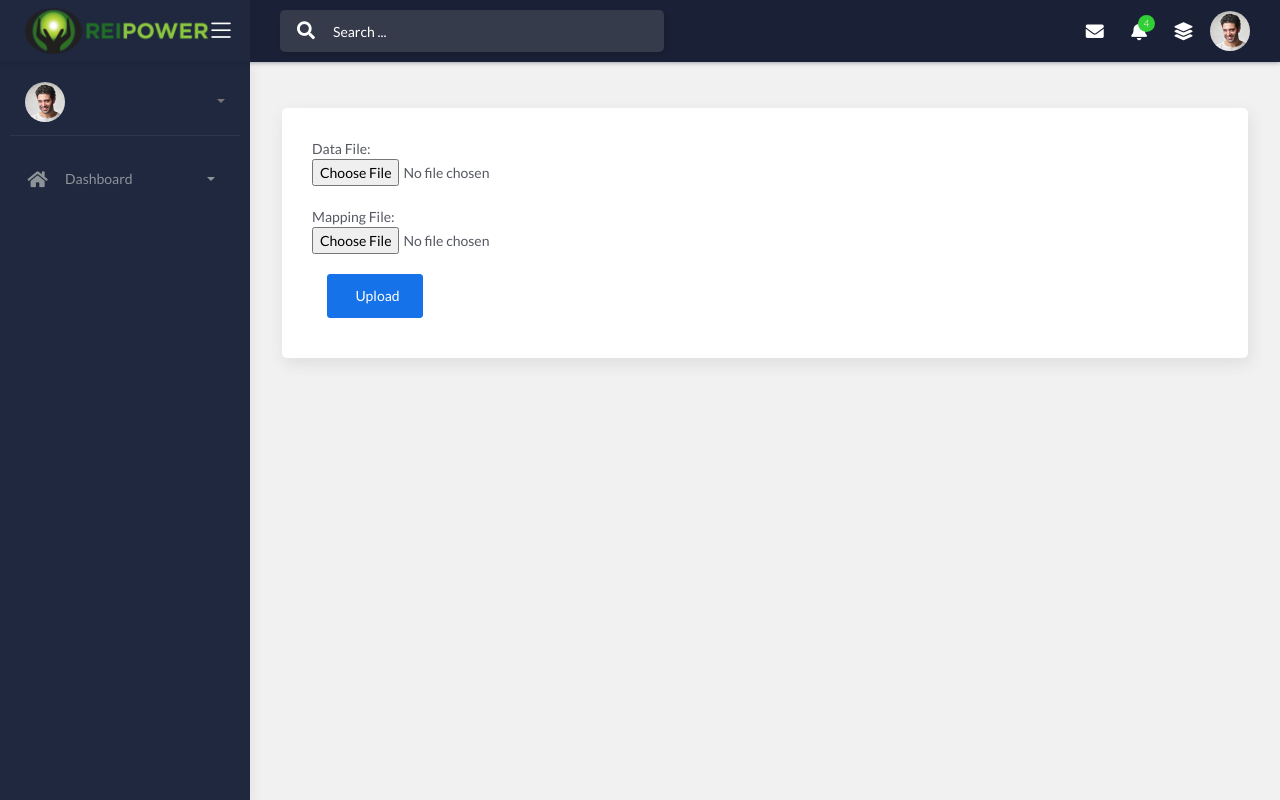
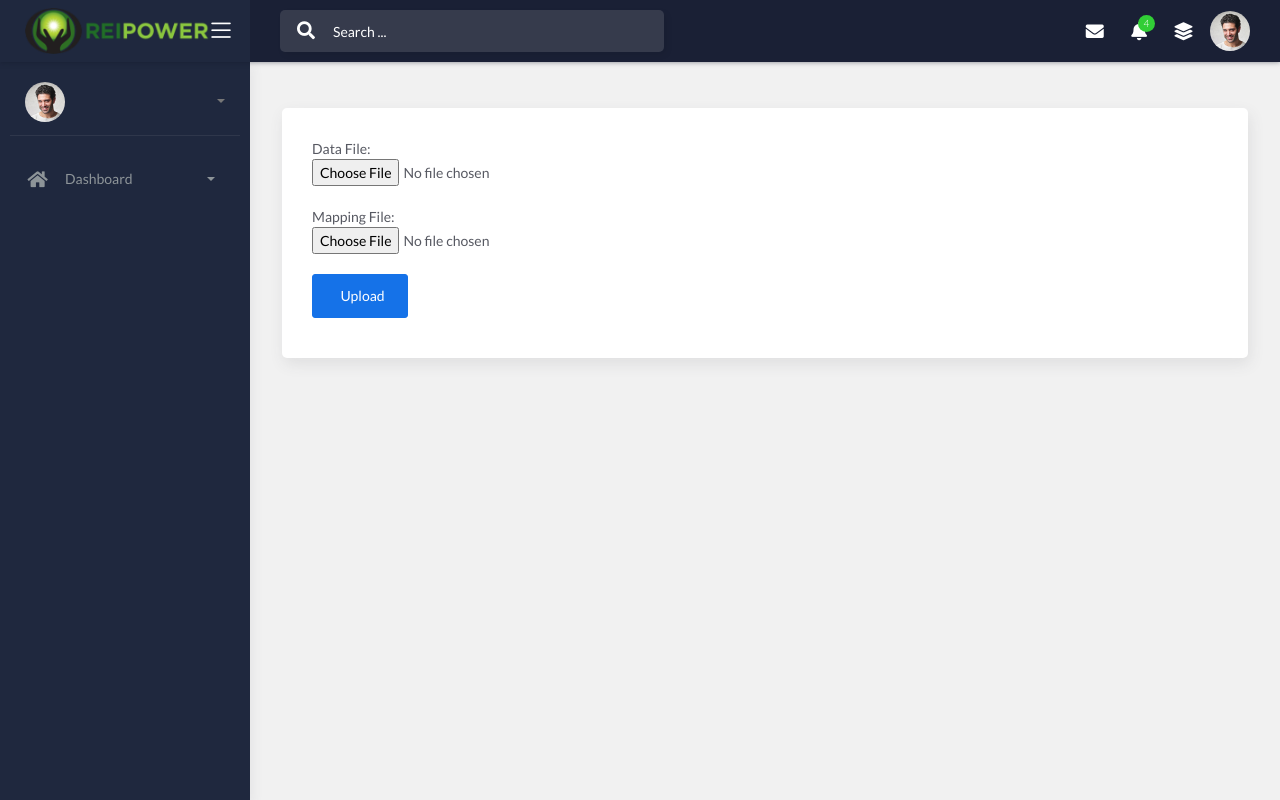
Before and after one commit to ronakumar97/REI-Power, a Django app: page / in a window 1280 px wide. Run offline with Django 3.2, Linux system fonts and the light colour scheme; some libraries are stand-ins or nearby versions.

Commit message:
fix for allighnment of uplodad button

```diff
--- a/apps/templates/home/dashboard.html
+++ b/apps/templates/home/dashboard.html
@@ -42,7 +42,7 @@ Specific Page CSS goes HERE  -->
                                 </div>
 
                                 <div class="form-group">
-                                    <div class="col-md-3 col-sm-3 col-xs-12 col-md-offset-3" style="margin-bottom:10px;">
+                                    <div class="col-xs-12 col-md-offset-3" style="margin-bottom:10px;">
                                          <button class="btn btn-primary"> <span class="glyphicon glyphicon-upload" style="margin-right:5px;"></span>Upload </button>
                                     </div>
                                 </div>
```
